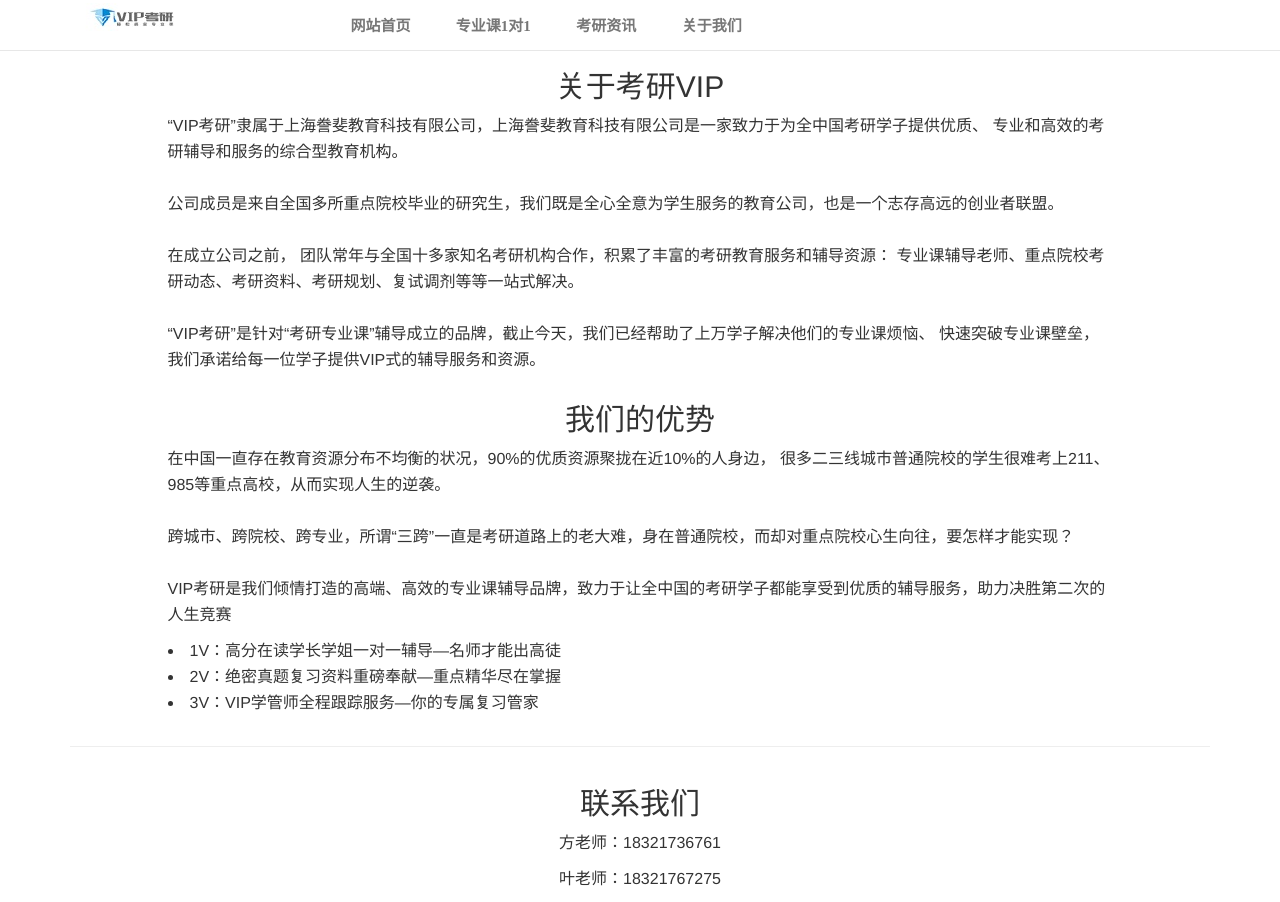
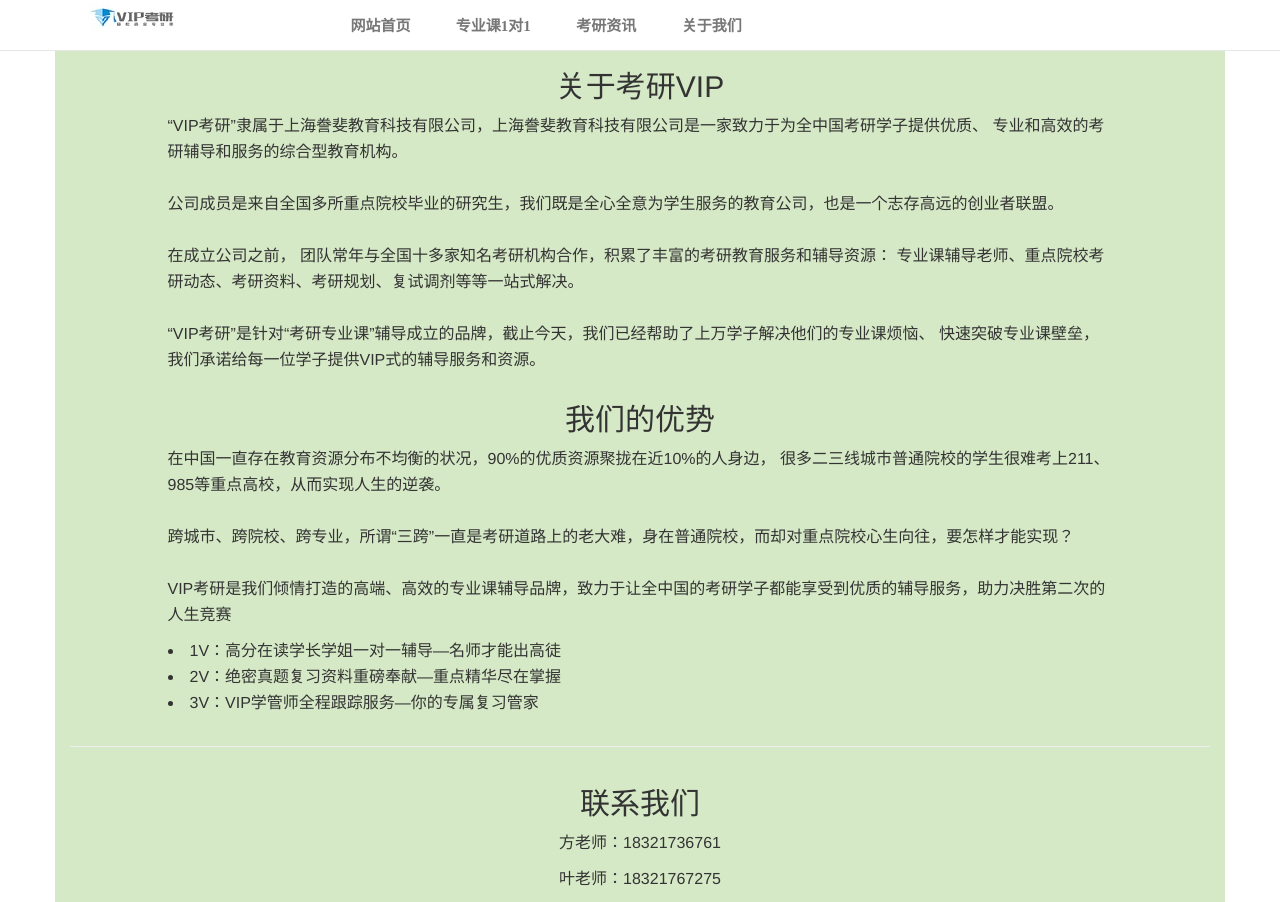
Before and after one commit to climb-success/front, a Vue app in the folder web/: page /#/about in a window 1280 px wide. Built offline with nearby package versions, Linux system fonts and the light colour scheme; a web font is replaced by a local one.

Commit message:
fix：又修改了一版

```diff
--- a/web/src/components/About.vue
+++ b/web/src/components/About.vue
@@ -76,5 +76,7 @@
     .about{
         font-size: 16px;
         line-height: 26px;
+        background-color: #d6e9c6;
+
     }
 </style>
--- a/web/src/components/News.vue
+++ b/web/src/components/News.vue
@@ -1,7 +1,7 @@
 <template>
     <div class="row">
         <header-tem></header-tem>
-        <div class="container about" style="margin-top: 50px">
+        <div class="container news" style="margin-top: 50px">
             <div class="row">
                 <div class="col-md-1"></div>
                 <div class="col-md-10">
@@ -37,8 +37,13 @@
     }
 </script>
 <style>
-    .about{
+    .news{
         font-size: 16px;
         line-height: 26px;
+        width: 100%;
+        height: 100%;
+        background-color: #d6e9c6;
+
     }
+
 </style>
```
Also changed, not shown: 1 other file (tests, documents, lock files or other folders).
